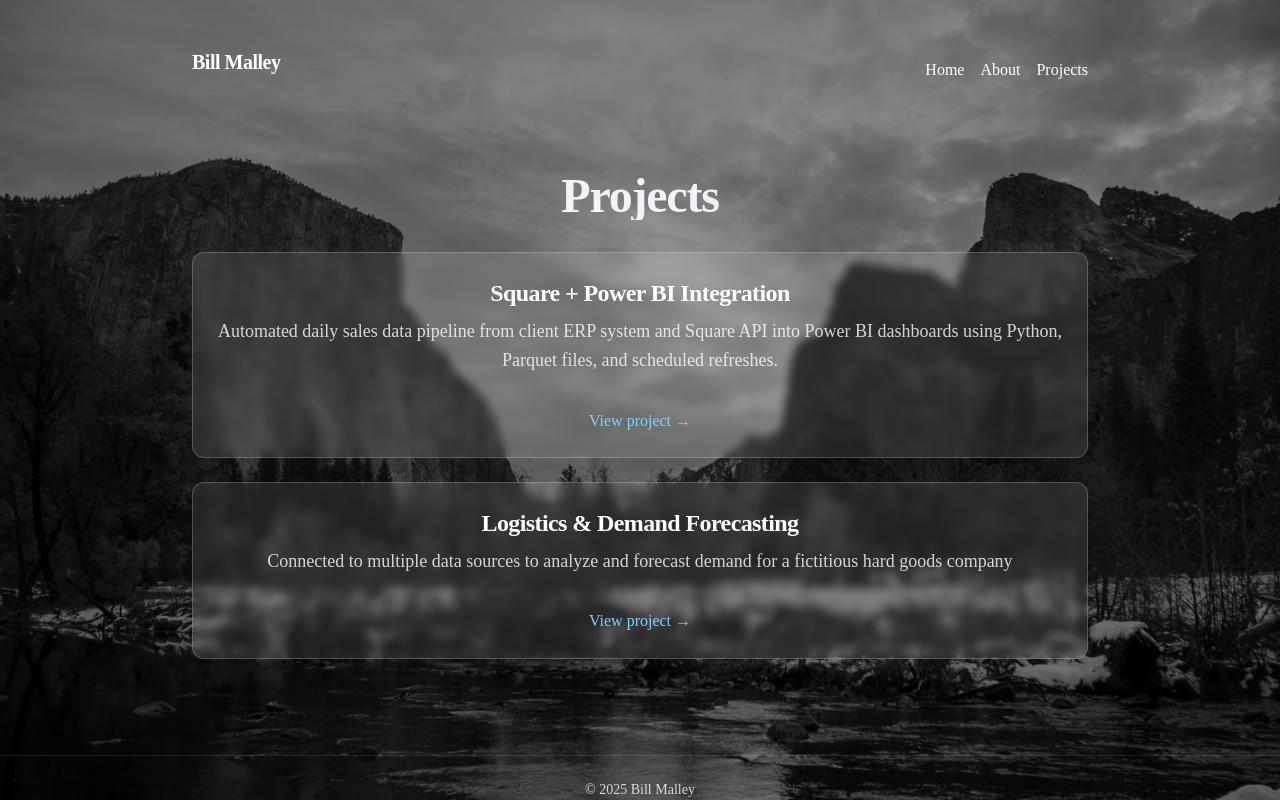
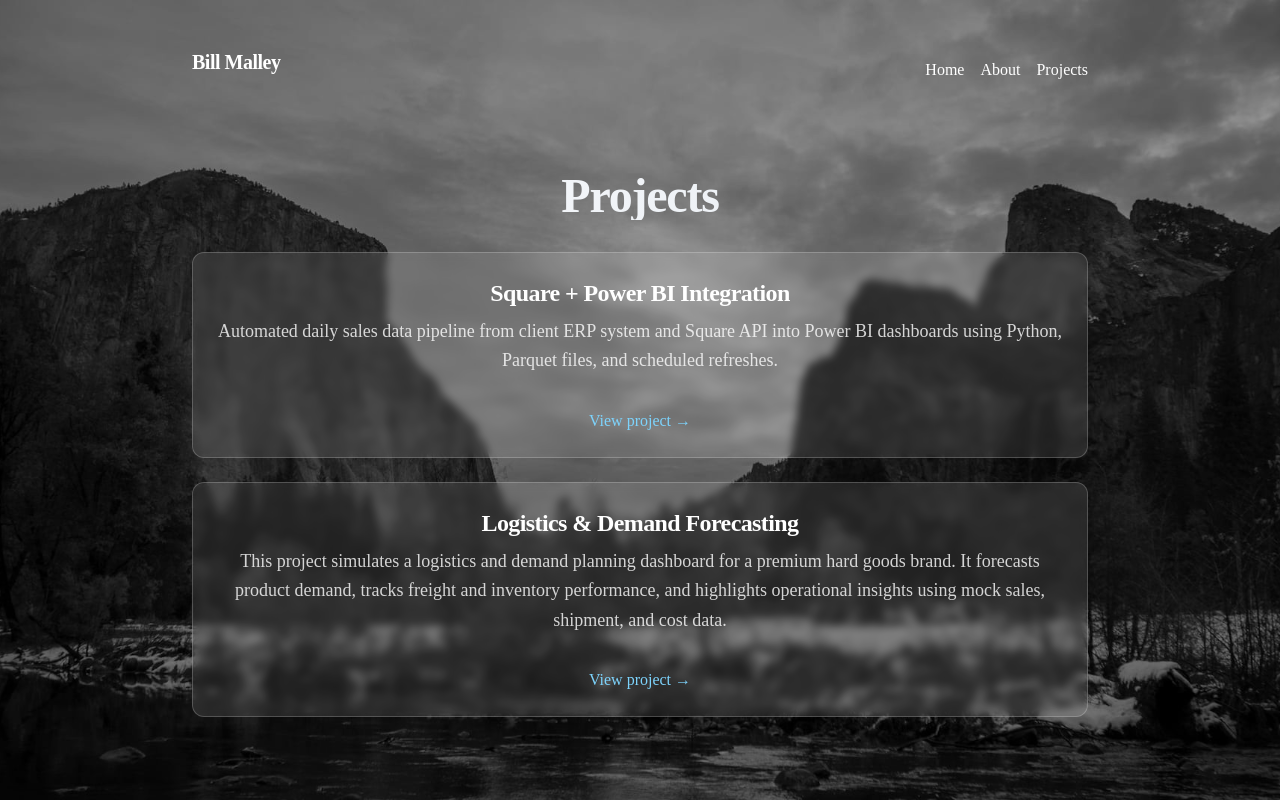
Before and after one commit to bmall0323/personal-site, a Next.js app: page /projects in a window 1280 px wide. Shown: the top 800 px of the page. Built offline with nearby package versions, Linux system fonts and the light colour scheme.

Commit message:
Update project description for Logistics & Demand Forecasting

```diff
--- a/src/app/projects/page.tsx
+++ b/src/app/projects/page.tsx
@@ -52,7 +52,7 @@
             >
               <ProjectCard
                 title="Logistics & Demand Forecasting"
-                description="Connected to multiple data sources to analyze and forecast demand for a fictitious hard goods company"
+                description="This project simulates a logistics and demand planning dashboard for a premium hard goods brand. It forecasts product demand, tracks freight and inventory performance, and highlights operational insights using mock sales, shipment, and cost data."
                 link="https://app.powerbi.com/view?r=eyJrIjoiNTZjNTNkZTktYTMxOS00MGZkLTlhYzktNGZjZDcwZWQ5NGRkIiwidCI6IjlmMTIxNTRmLWRjMmMtNDM3NC05YzE0LTdjZTFkNWJjODRiYSJ9"
               />
             </a>
```
